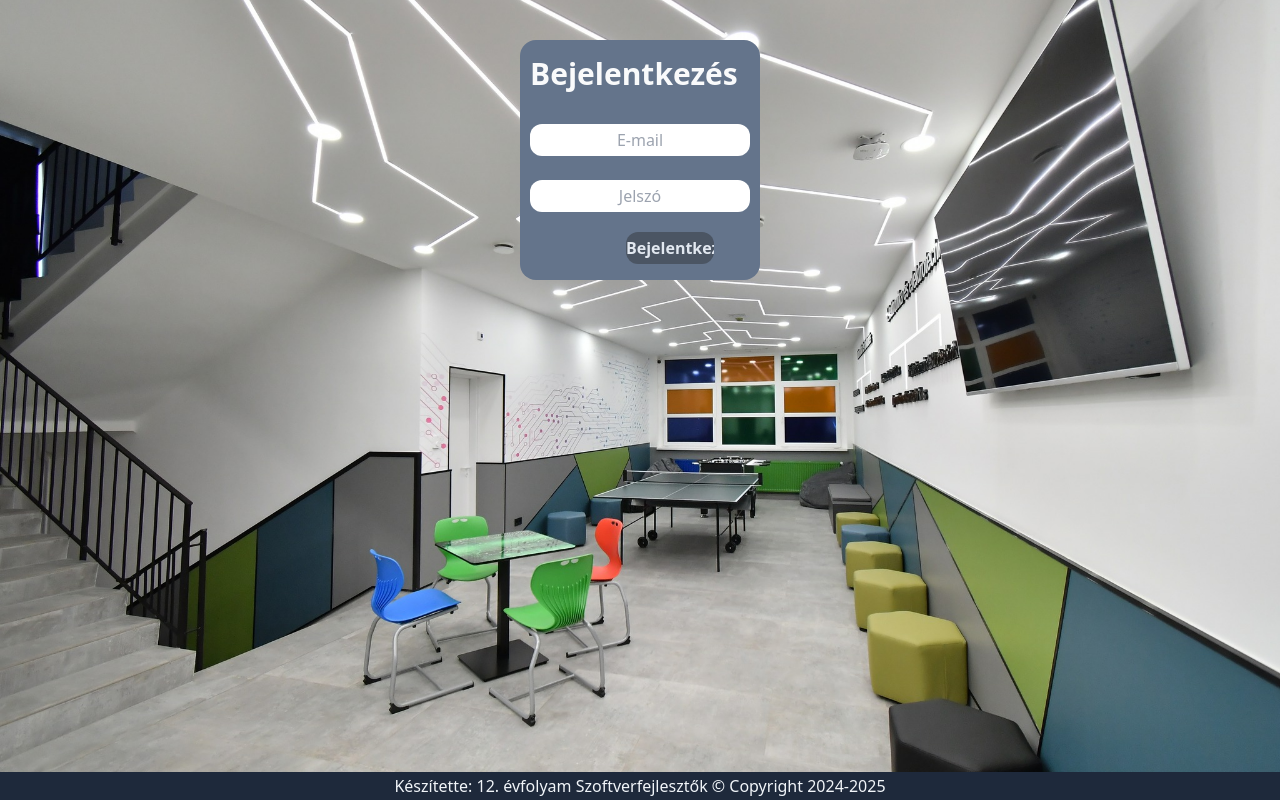
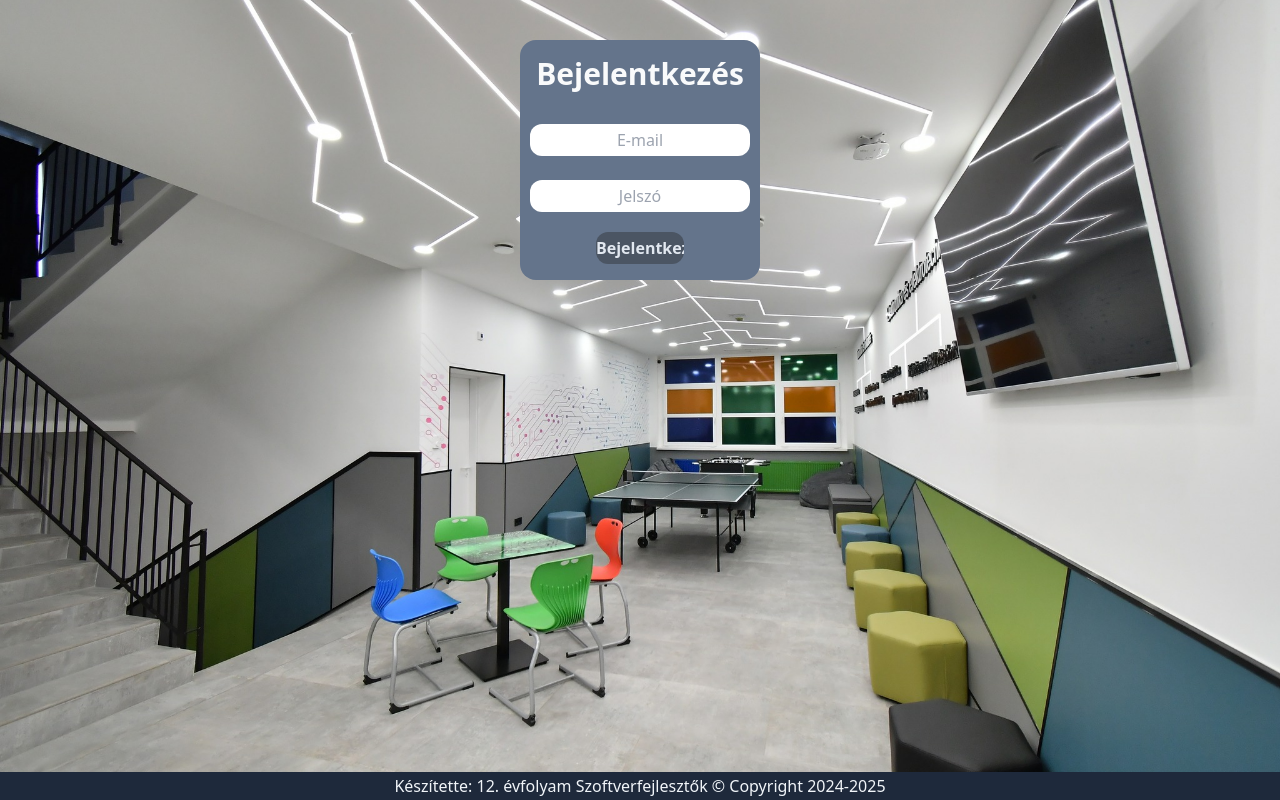
Before and after one commit to Pollak-Projects/landing_page, a Vue app: page /login in a window 1280 px wide. Built offline with nearby package versions, Linux system fonts and the light colour scheme.

Commit message:
Update Login.vue

```diff
--- a/src/pages/Login.vue
+++ b/src/pages/Login.vue
@@ -1,12 +1,12 @@
 <script setup></script>
 <template>
   <div class="h-full w-full flex flex-col justify-center items-center">
-    <div class="flex bg-slate-500 h-60 md:w-1/5 w-full justify-center items-center rounded-2xl">
-        <div class="flex flex-col gap-4 w-11/12">
+    <div class="flex bg-slate-500 h-60 xl:w-1/5 lg:w-2/5 w-full justify-center items-center rounded-2xl">
+        <div class="flex flex-col gap-4 justify-center items-center w-11/12">
           <h1 class="text-gray-50 font-semibold text-3xl">Bejelentkezés</h1>
-          <input type="text" placeholder="E-mail" class="rounded-xl text-balance mt-4 text-center mb-2 h-8"/>
-          <input type="password" placeholder="Jelszó" class="rounded-xl h-8 text-center"/>
-          <input type="submit" value="Bejelentkezés" class="justify-center items-center flex rounded-xl cursor-pointer mt-1 ml-24 bg-gray-600 text-slate-200 font-semibold w-2/5 h-8">
+          <input type="text" placeholder="E-mail" class="rounded-xl text-balance mt-4 text-center w-full mb-2 h-8"/>
+          <input type="password" placeholder="Jelszó" class="rounded-xl h-8 w-full text-center"/>
+          <input type="submit" value="Bejelentkezés" class="justify-center items-center flex rounded-xl cursor-pointer mt-1 bg-gray-600 text-slate-200 font-semibold w-2/5 h-8">
       </div>
     </div>
   </div>
```
